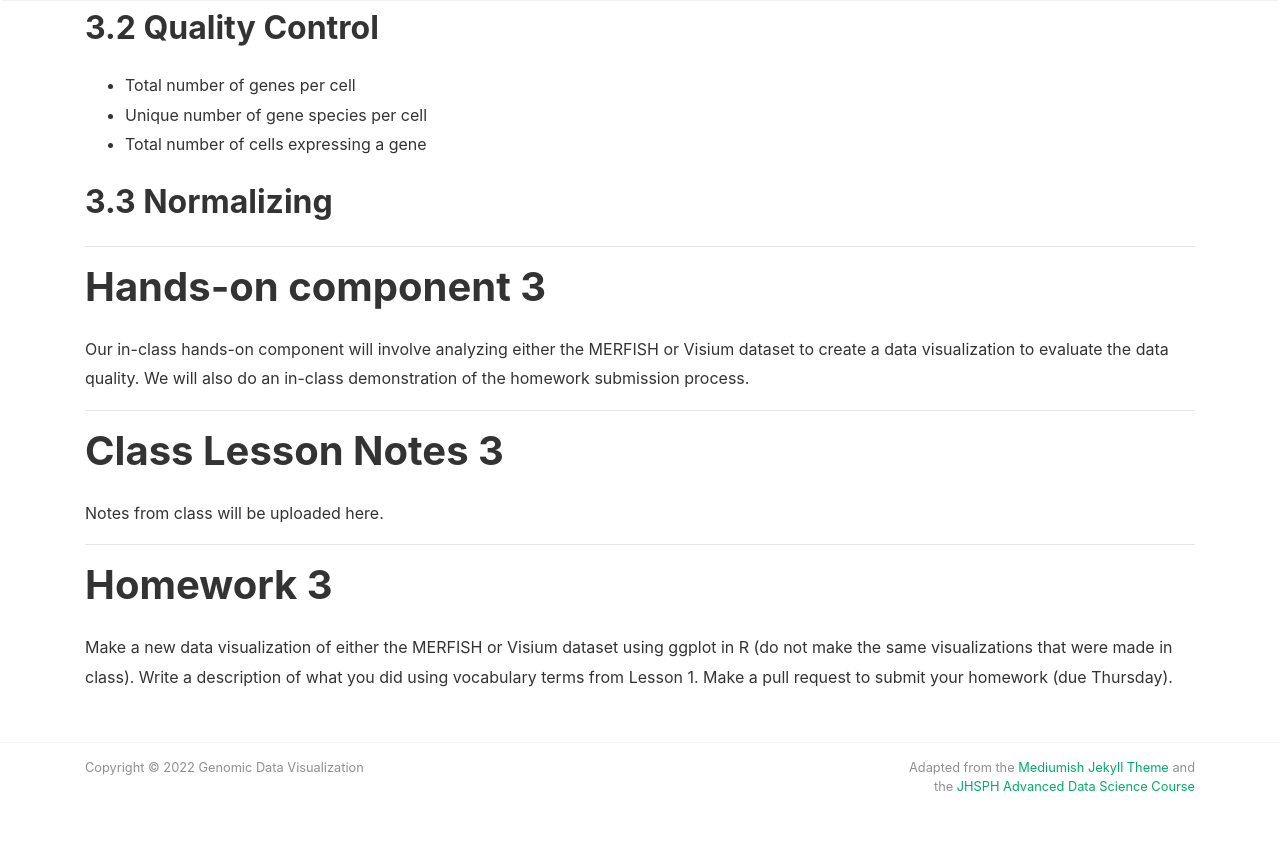
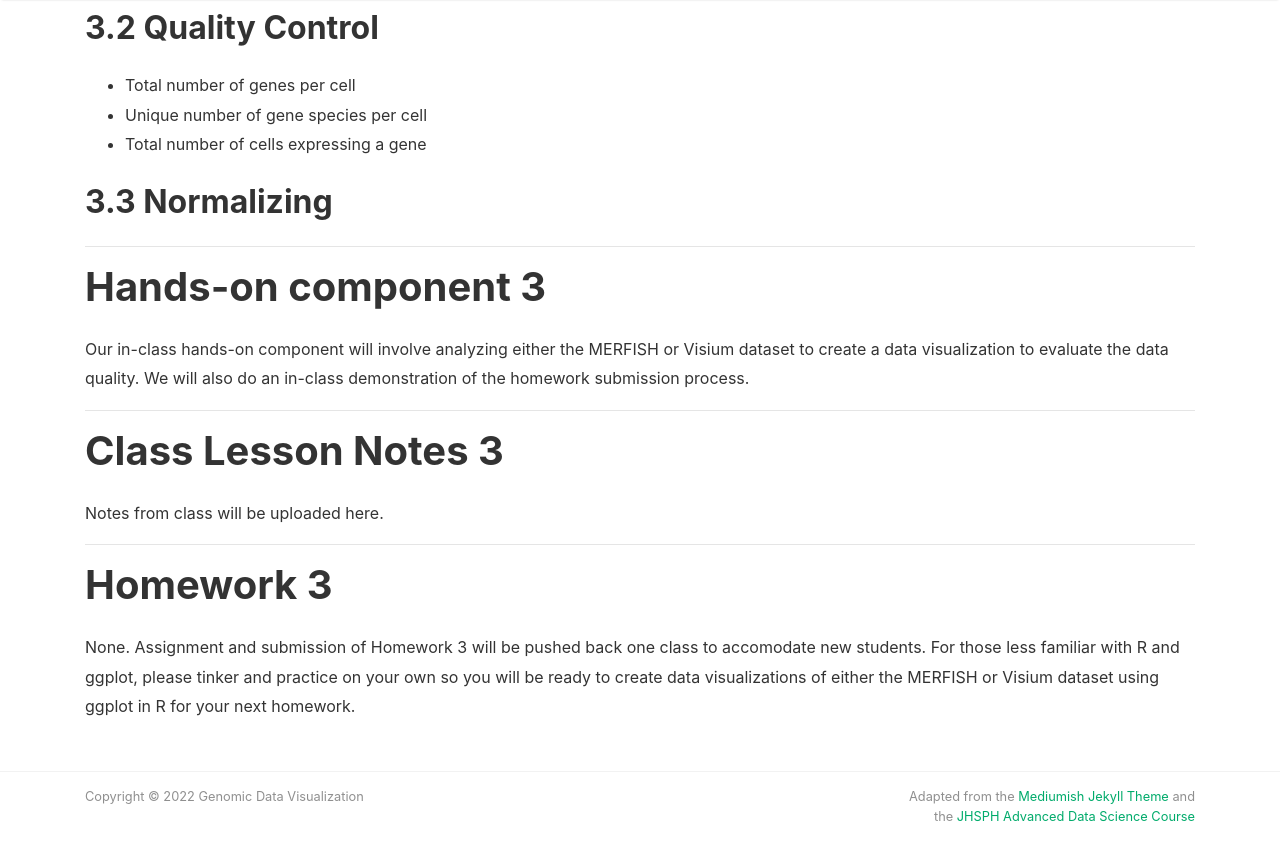
Before and after one commit to JEFworks-Lab/genomic-data-visualization-2022, a Jekyll site: the page built from _course/3-summary-statistics.md, in a window 1280 px wide and 900 px high, scrolled down 896 px. Shown: the top 860 px of the window. Built offline with Jekyll 4.4.1, drawn with Linux system fonts in a browser that asks for light colours; nearby versions of some CDN libraries.

Commit message:
update homework assignment

```diff
--- a/_course/3-summary-statistics.md
+++ b/_course/3-summary-statistics.md
@@ -42,4 +42,5 @@ Notes from class will be uploaded here.
 
 # Homework 3
 
-Make a new data visualization of either the MERFISH or Visium dataset using ggplot in R (do not make the same visualizations that were made in class). Write a description of what you did using vocabulary terms from Lesson 1. Make a pull request to submit your homework (due Thursday).
+
+None. Assignment and submission of Homework 3 will be pushed back one class to accomodate new students. For those less familiar with R and ggplot, please tinker and practice on your own so you will be ready to create data visualizations of either the MERFISH or Visium dataset using ggplot in R for your next homework.
```
Also changed, not shown: _course/4-pca.md (+1 -1 lines), _course/5-tsne.md (+1 -1 lines).
